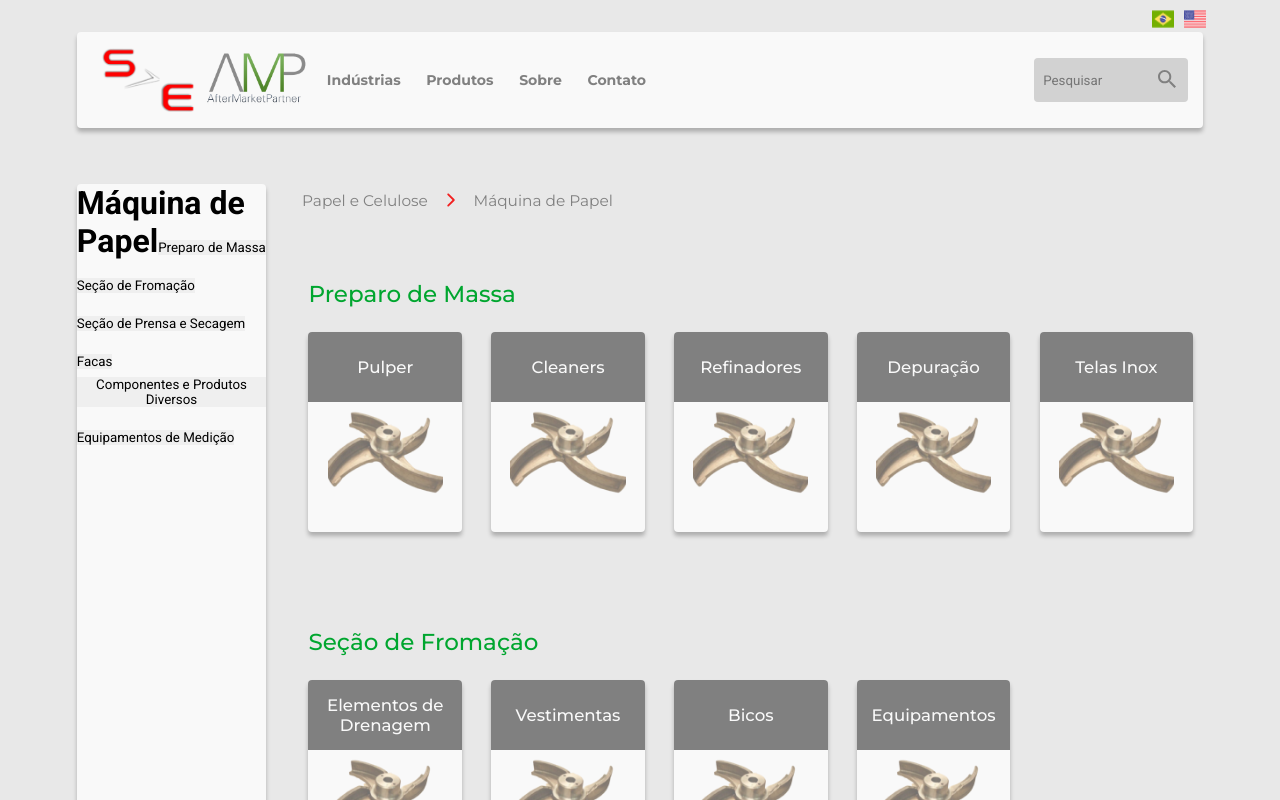
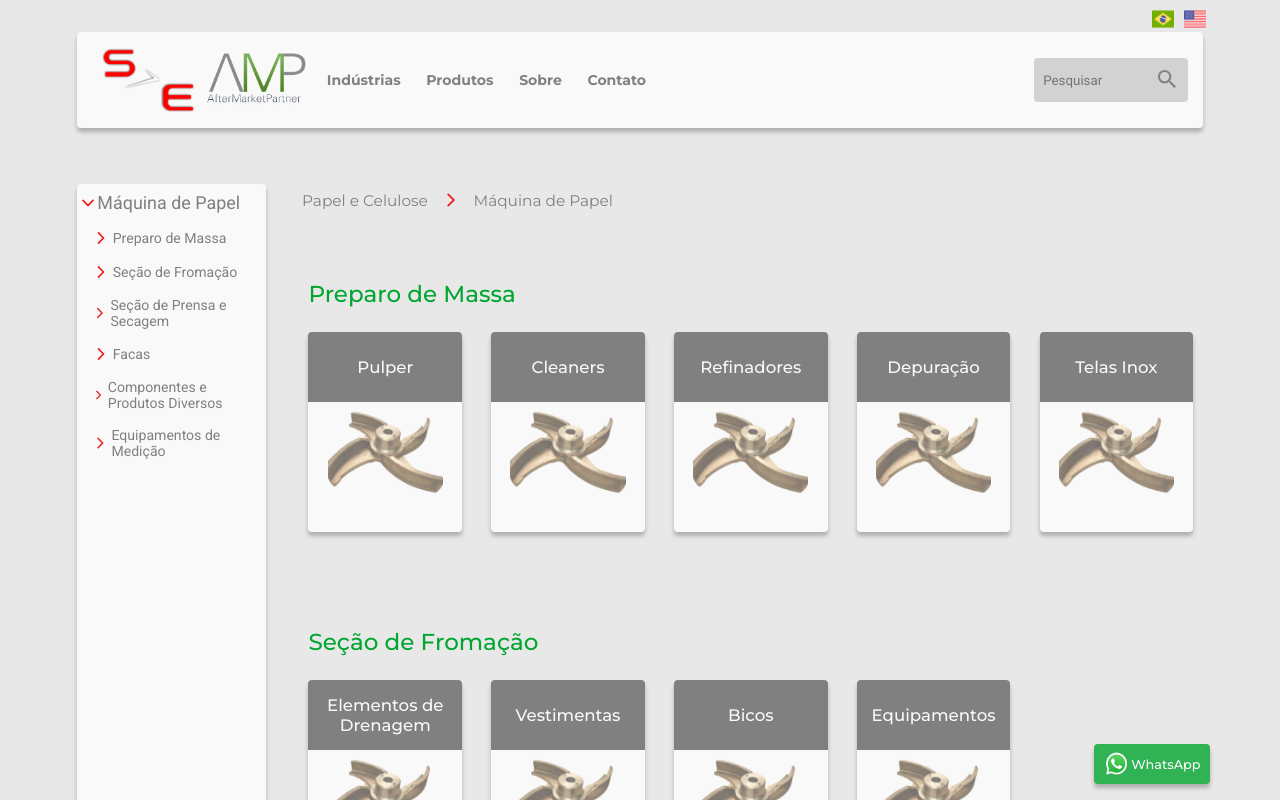
Before and after one commit to g4-lima/se-amp, a React (Create React App) app: page /productsPM in a window 1280 px wide. Shown: the top 800 px of the page. Built offline with nearby package versions, Linux system fonts and the light colour scheme.

Commit message:
hide/show

```diff
--- a/src/components/CategoriesList/index.tsx
+++ /dev/null
@@ -1,33 +0,0 @@
-import React, { useState } from 'react';
-
-import { Container } from './styles';
-import { List } from './data';
-
-const CategoriesList: React.FC = () => {
-    const [show, setShow] = useState(0);
-
-    return (
-        <Container>
-            {List.map(item => (
-                <h1>
-                    {item.category}
-                    {item.sections.map(section => (
-                        <button
-                            type="button"
-                            onClick={() => setShow(section.id)}
-                        >
-                            {section.name}
-                            {show === section.id
-                                ? section.products.map(product => (
-                                      <p>{product.name}</p>
-                                  ))
-                                : null}
-                        </button>
-                    ))}
-                </h1>
-            ))}
-        </Container>
-    );
-};
-
-export default CategoriesList;
--- a/src/components/CategoriesList/styles.ts
+++ /dev/null
@@ -1,14 +0,0 @@
-import styled from 'styled-components';
-
-export const Container = styled.div`
-    background: #f9f9f9;
-    box-shadow: 0px 4px 4px rgba(0, 0, 0, 0.25);
-    border-radius: 4px;
-
-    width: 18.5vw;
-    height: 120vh;
-
-    .hide {
-        display: none;
-    }
-`;
--- /dev/null
+++ b/src/components/SideBar/index.tsx
@@ -0,0 +1,47 @@
+import React, { useState } from 'react';
+import { IoIosArrowDown, IoIosArrowForward } from 'react-icons/io';
+
+import { Container, Level1, Level2 } from './styles';
+import { List } from './data';
+
+const SideBar: React.FC = () => {
+    const [show, setShow] = useState(0);
+
+    return (
+        <Container>
+            {List.map(item => (
+                <Level1>
+                    <div className="line1">
+                        <IoIosArrowDown size={18} color="#F22020" />
+                        {item.category}
+                    </div>
+                    {item.sections.map(section => (
+                        <Level2
+                            type="button"
+                            onClick={() => setShow(section.id)}
+                        >
+                            <div className="line2">
+                                {section.id === show ? (
+                                    <IoIosArrowDown size={18} color="#F22020" />
+                                ) : (
+                                    <IoIosArrowForward
+                                        size={18}
+                                        color="#F22020"
+                                    />
+                                )}
+                                {section.name}
+                            </div>
+                            {show === section.id
+                                ? section.products.map(product => (
+                                      <p>{product.name}</p>
+                                  ))
+                                : null}
+                        </Level2>
+                    ))}
+                </Level1>
+            ))}
+        </Container>
+    );
+};
+
+export default SideBar;
--- /dev/null
+++ b/src/components/SideBar/styles.ts
@@ -0,0 +1,61 @@
+import styled from 'styled-components';
+
+export const Container = styled.div`
+    background: #f9f9f9;
+    box-shadow: 0px 4px 4px rgba(0, 0, 0, 0.25);
+    border-radius: 4px;
+
+    width: 18.5vw;
+    height: 120vh;
+`;
+
+export const Level1 = styled.p`
+    font-family: Roboto;
+    font-style: normal;
+    font-weight: normal;
+    font-size: 1.4vw;
+    margin-left: 0.2vw;
+    margin-top: 1vh;
+    cursor: pointer;
+
+    color: #808080;
+
+    .line1 {
+        display: flex;
+        flex-direction: row;
+        align-items: center;
+        margin-bottom: 2vh;
+    }
+`;
+
+export const Level2 = styled.button`
+    font-family: Roboto;
+    font-style: normal;
+    font-weight: normal;
+    font-size: 1.1vw;
+    text-align: left;
+    margin-bottom: 2vh;
+    margin-left: 1vw;
+    cursor: pointer;
+
+    color: #808080;
+    background-color: #f9f9f9;
+
+    p {
+        font-size: 1vw;
+        line-height: 2vh;
+        margin-left: 1.8vw;
+        margin-top: 1vh;
+        cursor: pointer;
+    }
+
+    svg {
+        margin-right: 0.2vw;
+    }
+
+    .line2 {
+        display: flex;
+        flex-direction: row;
+        align-items: center;
+    }
+`;
--- a/src/pages/About/index.tsx
+++ b/src/pages/About/index.tsx
@@ -4,7 +4,7 @@ import { IoIosArrowBack } from 'react-icons/io';
 
 import Header from '../../components/Header';
 import Footer from '../../components/Footer';
-import WhatsappButton from '../../components/WhassappButton';
+import WhatsappButton from '../../components/WhatssappButton';
 
 import abtcp from '../../assets/images/abtcp.png';
 import galpao1 from '../../assets/images/galpao1.jpg';
--- a/src/pages/Contact/index.tsx
+++ b/src/pages/Contact/index.tsx
@@ -6,7 +6,7 @@ import { Icon } from 'leaflet';
 
 import Header from '../../components/Header';
 import Footer from '../../components/Footer';
-import WhatsappButton from '../../components/WhassappButton';
+import WhatsappButton from '../../components/WhatssappButton';
 import place from '../../assets/images/icons/place.svg';
 
 import { Container, TopBar, Content, Contacts, Map } from './styles';
--- a/src/pages/Home/index.tsx
+++ b/src/pages/Home/index.tsx
@@ -3,7 +3,7 @@ import { Link } from 'react-router-dom';
 
 import Header from '../../components/Header';
 import Footer from '../../components/Footer';
-import WhatsappButton from '../../components/WhassappButton';
+import WhatsappButton from '../../components/WhatssappButton';
 
 import BgGears from '../../assets/images/gears-cogwheels.jpg';
 import celulose from '../../assets/images/celulose.jpg';
--- a/src/pages/ProductsPM/index.tsx
+++ b/src/pages/ProductsPM/index.tsx
@@ -4,7 +4,8 @@ import { IoIosArrowForward } from 'react-icons/io';
 import { Link } from 'react-router-dom';
 import Header from '../../components/Header';
 import Footer from '../../components/Footer';
-import CategoriesList from '../../components/CategoriesList';
+import SideBar from '../../components/SideBar';
+import WhatsappButton from '../../components/WhatssappButton';
 
 import { ListPMProducts } from './Data';
 import pulper from '../../assets/images/PM/pulper.png';
@@ -21,8 +22,9 @@ const ProductsPM: React.FC = () => {
     return (
         <>
             <Header />
+            <WhatsappButton />
             <Container>
-                <CategoriesList />
+                <SideBar />
                 <Content>
                     <PageBar>
                         <p>Papel e Celulose</p>
```
Also changed, not shown: src/components/SideBar/data.ts (renamed from src/components/CategoriesList/data.ts), src/components/WhatssappButton/index.tsx (renamed from src/components/WhassappButton/index.tsx), src/components/WhatssappButton/styles.ts (renamed from src/components/WhassappButton/styles.ts).
